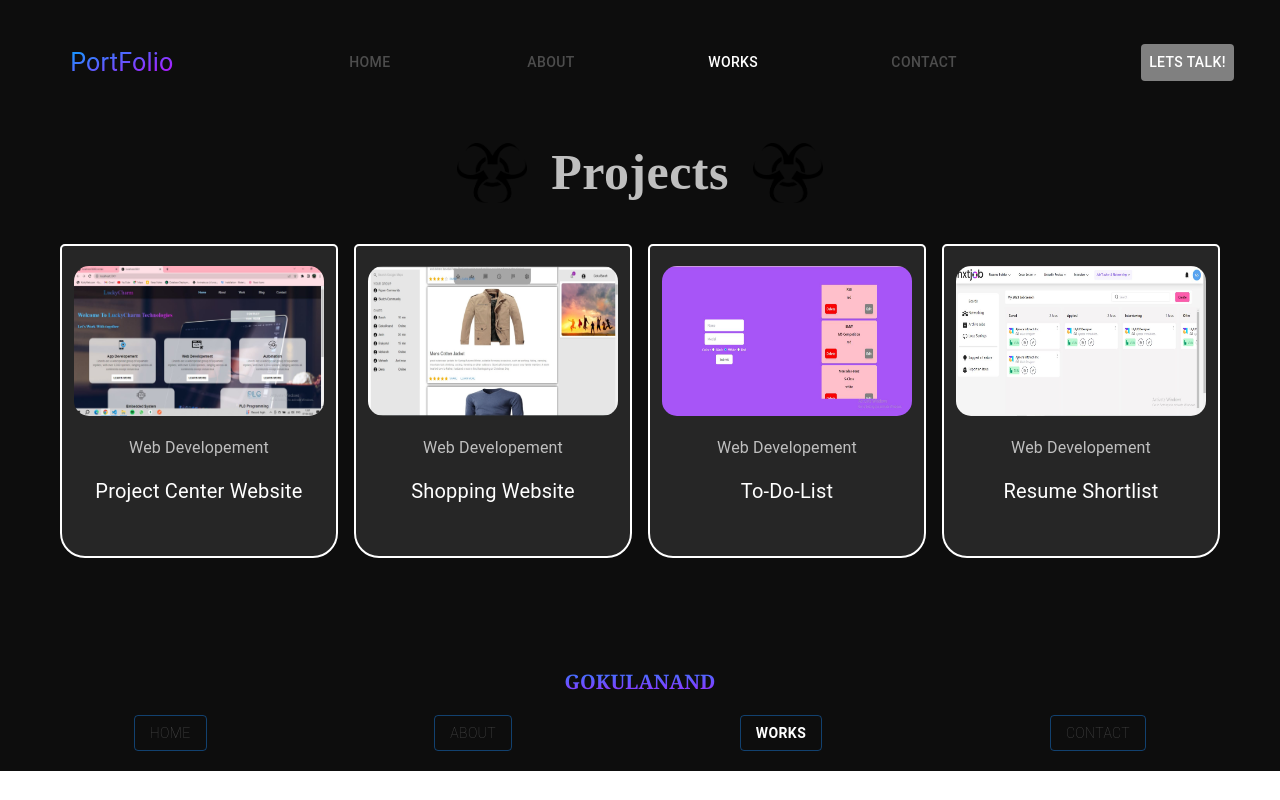
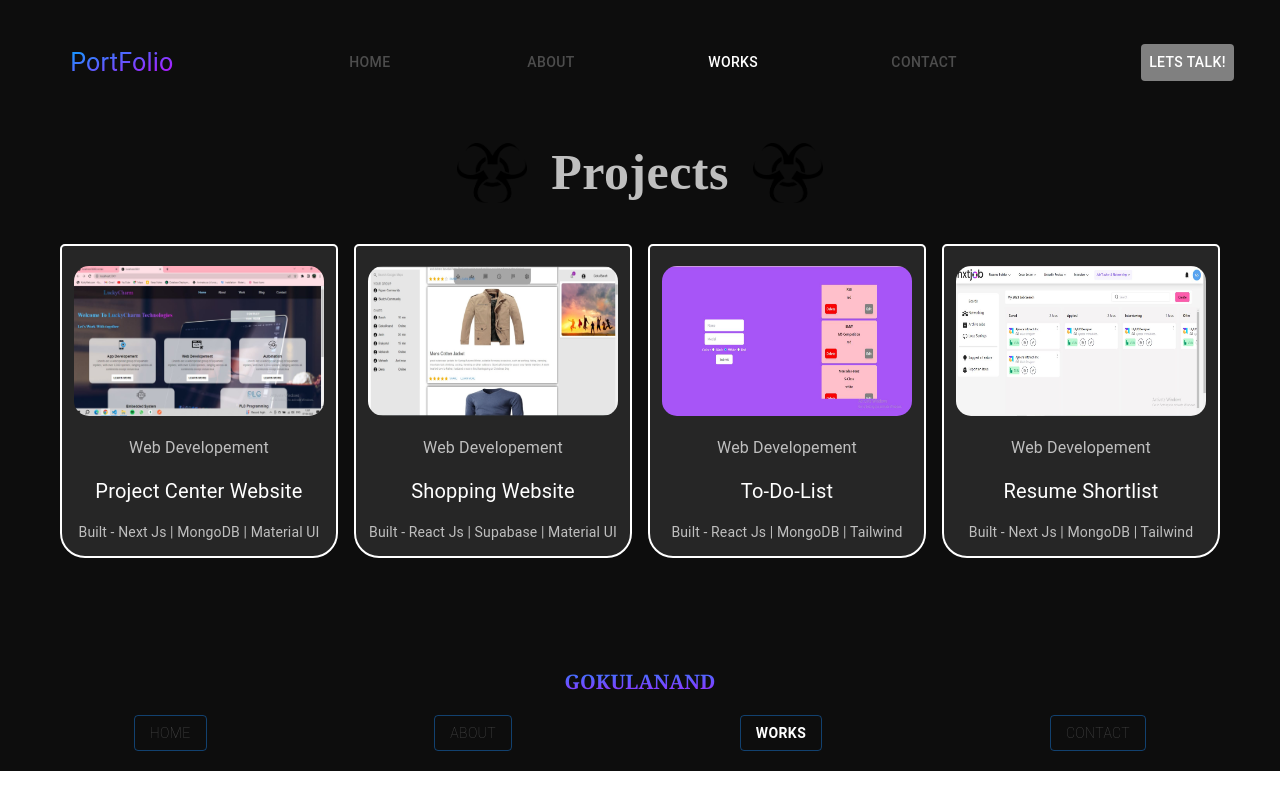
Before and after one commit to Gokul-pga/portfolio-nextjs, a Next.js app: page /works in a window 1280 px wide. Built offline with nearby package versions, Linux system fonts and the light colour scheme.

Commit message:
Project description

```diff
--- a/pages/works.js
+++ b/pages/works.js
@@ -124,6 +124,9 @@ function Works() {
                   Project Center Website
                 </a>
               </Typography>
+              <Typography sx={{ fontSize: "14px", color: "#bfbfbf" }}>
+                Built - Next Js | MongoDB | Material UI
+              </Typography>
             </Box>
             {/* card 2 */}
             <Box
@@ -170,6 +173,9 @@ function Works() {
                   Shopping Website
                 </a>
               </Typography>
+              <Typography sx={{ fontSize: "14px", color: "#bfbfbf" }}>
+                Built - React Js | Supabase | Material UI
+              </Typography>
             </Box>
             {/* card 3 */}
             <Box
@@ -214,6 +220,9 @@ function Works() {
                 >
                   To-Do-List
                 </a>
+              </Typography>
+              <Typography sx={{ fontSize: "14px", color: "#bfbfbf" }}>
+                Built - React Js | MongoDB | Tailwind
               </Typography>
             </Box>
             {/* card - 4 */}
@@ -260,6 +269,9 @@ function Works() {
                   Resume Shortlist
                 </a>
               </Typography>
+              <Typography sx={{ fontSize: "14px", color: "#bfbfbf" }}>
+                Built - Next Js | MongoDB | Tailwind
+              </Typography>
             </Box>
           </Stack>
         </Stack>
```
